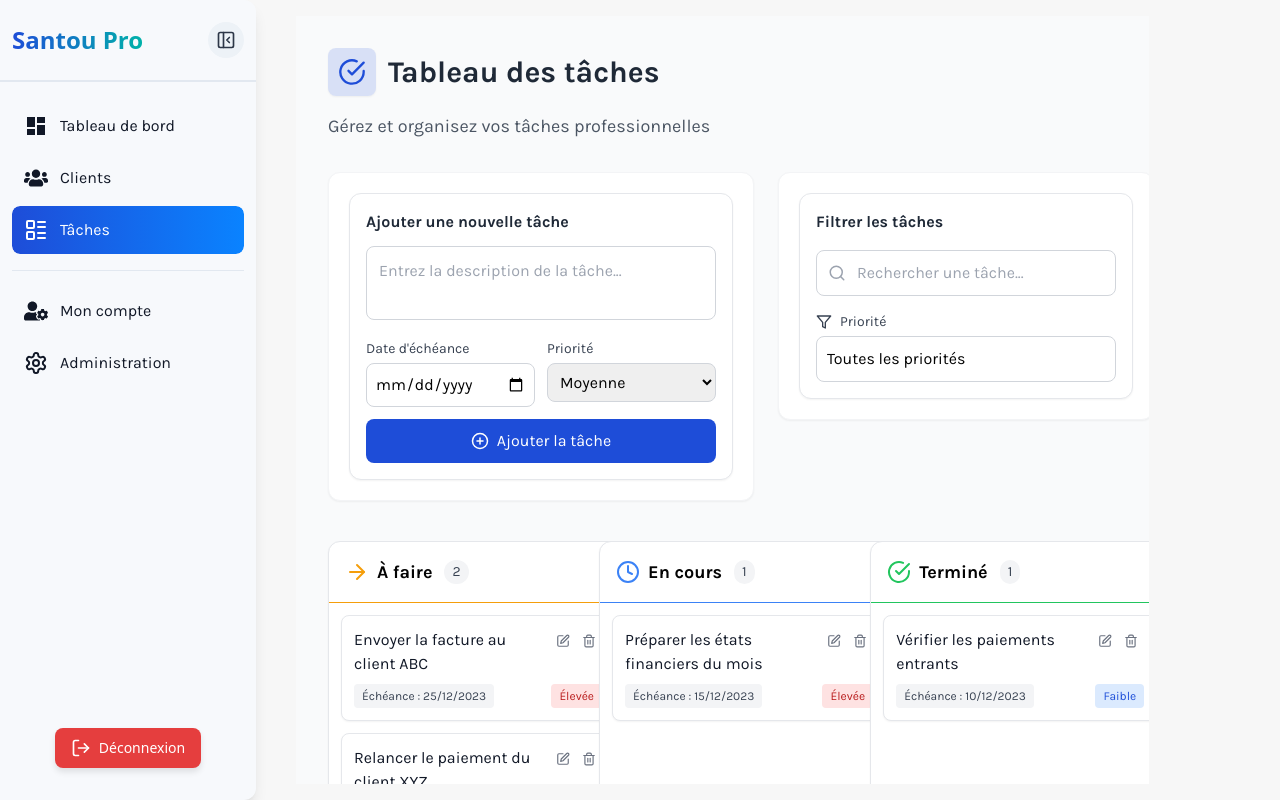
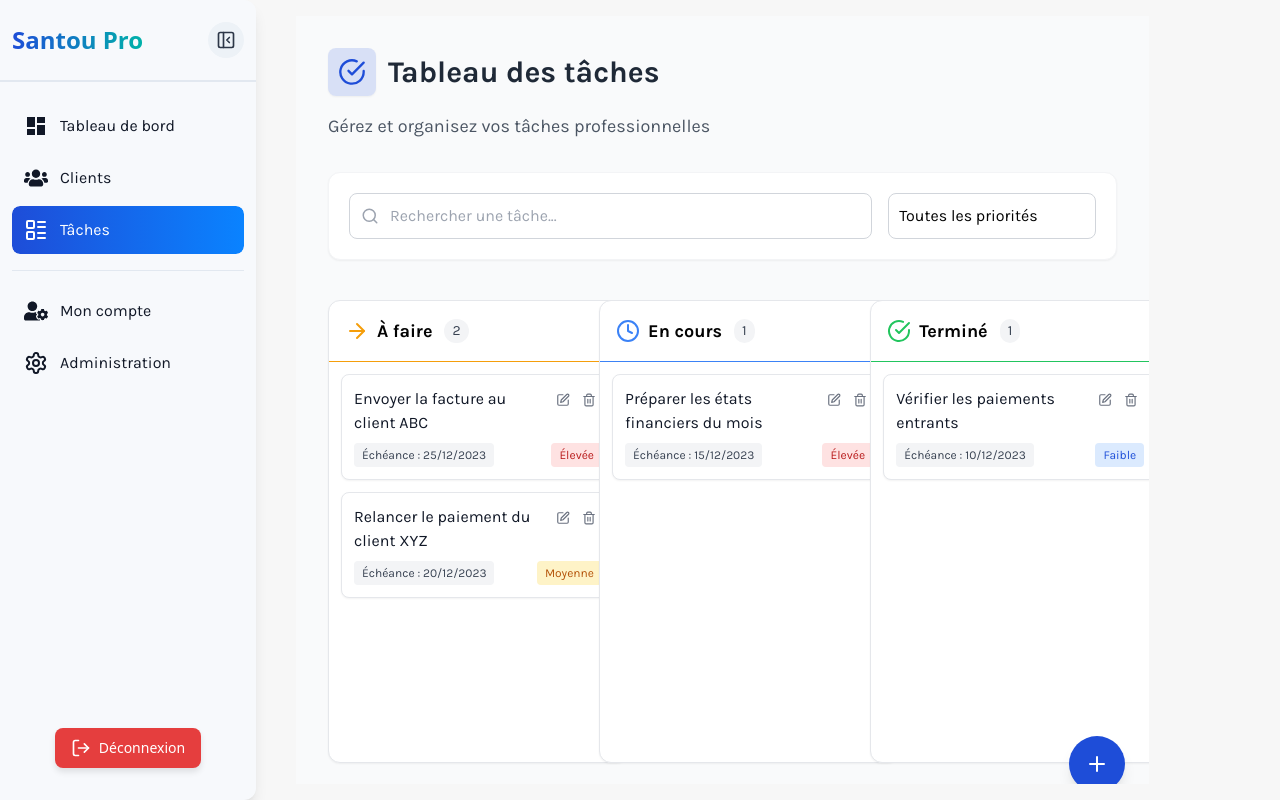
Before and after one commit to aboubacar3012/santu-frontend, a Next.js app: page /dashboard/tasks in a window 1280 px wide. Built offline with nearby package versions, Linux system fonts and the light colour scheme.

Commit message:
feat: ajout d'un modal pour l'ajout de tâches avec amélioration de l'interface utilisateur et ajustements de styles

```diff
--- a/src/app/dashboard/tasks/page.tsx
+++ b/src/app/dashboard/tasks/page.tsx
@@ -2,12 +2,22 @@
 
 import { useState, useRef, useEffect } from 'react';
 import { DragDropContext } from '@hello-pangea/dnd';
-import { ArrowRight, ArrowLeft, CheckCircle, Clock, AlertTriangle } from 'lucide-react';
+import {
+  ArrowRight,
+  ArrowLeft,
+  CheckCircle,
+  Clock,
+  PlusCircle,
+  Search,
+  Filter,
+  Plus,
+} from 'lucide-react';
 import { motion } from 'framer-motion';
 import { Column, Task } from '@/src/types/task';
 import { TaskForm } from '@/src/components/tasks/TaskForm';
 import { TaskFilters } from '@/src/components/tasks/TaskFilters';
 import { TaskColumn } from '@/src/components/tasks/TaskColumn';
+import Modal from '@/src/components/ui/Modal';
 
 const TasksPage = () => {
   const [columns, setColumns] = useState<{ [key: string]: Column }>({
@@ -169,6 +179,9 @@ const TasksPage = () => {
     setNewTaskContent('');
     setNewTaskDueDate('');
     setNewTaskPriority('medium');
+
+    // Fermer le modal après l'ajout
+    setIsAddTaskModalOpen(false);
   };
 
   const deleteTask = (taskId: string, columnId: string) => {
@@ -247,8 +260,14 @@ const TasksPage = () => {
 
   const filteredColumns = getFilteredColumns();
 
+  // État pour suivre l'onglet actif sur mobile
+  const [activeTab, setActiveTab] = useState<'add' | 'filter'>('add');
+
+  // État pour gérer l'ouverture du modal d'ajout de tâche
+  const [isAddTaskModalOpen, setIsAddTaskModalOpen] = useState(false);
+
   return (
-    <div className="p-4 md:p-8 bg-gray-50 min-h-screen">
+    <div className="relative p-4 md:p-8 bg-gray-50 min-h-screen">
       <motion.div
         initial={{ opacity: 0, y: 20 }}
         animate={{ opacity: 1, y: 0 }}
@@ -264,29 +283,13 @@ const TasksPage = () => {
         <p className="text-gray-600 text-lg">Gérez et organisez vos tâches professionnelles</p>
       </motion.div>
 
-      <div className="mb-10 space-y-6 md:space-y-0 md:flex md:flex-row md:gap-6 md:items-start md:justify-between">
+      {/* Section de filtre avec ajustements */}
+      <div className="mb-10">
         <motion.div
-          initial={{ opacity: 0, x: -10 }}
-          animate={{ opacity: 1, x: 0 }}
-          transition={{ delay: 0.1 }}
-          className="bg-white p-5 rounded-xl shadow-sm border border-gray-100 w-full md:w-auto"
-        >
-          <TaskForm
-            content={newTaskContent}
-            dueDate={newTaskDueDate}
-            priority={newTaskPriority}
-            onContentChange={setNewTaskContent}
-            onDueDateChange={setNewTaskDueDate}
-            onPriorityChange={setNewTaskPriority}
-            onAddTask={addTask}
-          />
-        </motion.div>
-
-        <motion.div
-          initial={{ opacity: 0, x: 10 }}
-          animate={{ opacity: 1, x: 0 }}
+          initial={{ opacity: 0, x: 0, y: 10 }}
+          animate={{ opacity: 1, x: 0, y: 0 }}
           transition={{ delay: 0.2 }}
-          className="bg-white p-5 rounded-xl shadow-sm border border-gray-100 w-full md:w-auto"
+          className="bg-white p-5 rounded-xl shadow-sm border border-gray-100 w-full"
         >
           <TaskFilters
             searchTerm={searchTerm}
@@ -348,6 +351,43 @@ const TasksPage = () => {
           </DragDropContext>
         </div>
       </div>
+
+      {/* Bouton flottant pour ouvrir le modal d'ajout de tâche */}
+      <motion.button
+        initial={{ scale: 0, opacity: 0 }}
+        animate={{ scale: 1, opacity: 1 }}
+        transition={{
+          type: 'spring',
+          stiffness: 260,
+          damping: 20,
+          delay: 0.5,
+        }}
+        onClick={() => setIsAddTaskModalOpen(true)}
+        className="absolute right-6 bottom-6 z-30 flex items-center justify-center w-14 h-14 rounded-full bg-finance-primary shadow-lg hover:bg-finance-primary-dark transition-colors"
+        aria-label="Ajouter une tâche"
+        whileHover={{ scale: 1.05 }}
+        whileTap={{ scale: 0.95 }}
+      >
+        <Plus size={24} className="text-white" />
+      </motion.button>
+
+      {/* Modal pour l'ajout de tâche */}
+      <Modal
+        isOpen={isAddTaskModalOpen}
+        onClose={() => setIsAddTaskModalOpen(false)}
+        title="Ajouter une nouvelle tâche"
+        size="medium"
+      >
+        <TaskForm
+          content={newTaskContent}
+          dueDate={newTaskDueDate}
+          priority={newTaskPriority}
+          onContentChange={setNewTaskContent}
+          onDueDateChange={setNewTaskDueDate}
+          onPriorityChange={setNewTaskPriority}
+          onAddTask={addTask}
+        />
+      </Modal>
     </div>
   );
 };
--- a/src/components/tasks/TaskFilters.tsx
+++ b/src/components/tasks/TaskFilters.tsx
@@ -19,13 +19,11 @@ export const TaskFilters: React.FC<TaskFiltersProps> = ({
     <motion.div
       initial={{ opacity: 0, scale: 0.95 }}
       animate={{ opacity: 1, scale: 1 }}
-      transition={{ duration: 0.3, delay: 0.2 }}
-      className="p-4 bg-white rounded-xl shadow-sm border border-gray-200 w-full"
+      transition={{ duration: 0.3 }}
+      className="w-full"
     >
-      <div className="w-full md:min-w-[300px] space-y-4">
-        <h3 className="font-semibold text-gray-800 mb-2">Filtrer les tâches</h3>
-
-        <div className="relative">
+      <div className="flex flex-col md:flex-row md:items-center md:gap-4 space-y-4 md:space-y-0">
+        <div className="relative flex-grow">
           <Search
             size={18}
             className="absolute left-3 top-1/2 transform -translate-y-1/2 text-gray-400"
@@ -39,10 +37,10 @@ export const TaskFilters: React.FC<TaskFiltersProps> = ({
           />
         </div>
 
-        <div>
+        <div className="md:w-52">
           <label
             htmlFor="filterPriority"
-            className="flex items-center gap-2 text-sm font-medium text-gray-700 mb-1"
+            className="flex items-center gap-2 text-sm font-medium text-gray-700 mb-1 md:sr-only"
           >
             <Filter size={16} />
             Priorité
@@ -54,9 +52,9 @@ export const TaskFilters: React.FC<TaskFiltersProps> = ({
             className="w-full p-2.5 border border-gray-300 rounded-lg focus:ring-2 focus:ring-finance-primary/50 focus:border-finance-primary appearance-none bg-white"
           >
             <option value="all">Toutes les priorités</option>
-            <option value="low">Faible</option>
-            <option value="medium">Moyenne</option>
-            <option value="high">Élevée</option>
+            <option value="low">Priorité: Faible</option>
+            <option value="medium">Priorité: Moyenne</option>
+            <option value="high">Priorité: Élevée</option>
           </select>
         </div>
       </div>
--- a/src/components/tasks/TaskForm.tsx
+++ b/src/components/tasks/TaskForm.tsx
@@ -1,5 +1,5 @@
 import React from 'react';
-import { PlusCircle, Calendar } from 'lucide-react';
+import { PlusCircle } from 'lucide-react';
 import { motion } from 'framer-motion';
 
 interface TaskFormProps {
@@ -28,26 +28,29 @@ export const TaskForm: React.FC<TaskFormProps> = ({
 
   return (
     <motion.div
-      initial={{ opacity: 0, scale: 0.95 }}
-      animate={{ opacity: 1, scale: 1 }}
-      transition={{ duration: 0.3, delay: 0.1 }}
-      className="p-4 bg-white rounded-xl shadow-sm border border-gray-200 w-full flex-grow"
+      initial={{ opacity: 0, y: 10 }}
+      animate={{ opacity: 1, y: 0 }}
+      transition={{ duration: 0.3 }}
+      className="w-full"
     >
-      <form onSubmit={handleSubmit} className="w-full md:min-w-[350px] space-y-3">
-        <h3 className="font-semibold text-gray-800 mb-2">Ajouter une nouvelle tâche</h3>
-
+      <form onSubmit={handleSubmit} className="w-full space-y-4">
         <div>
+          <label htmlFor="taskContent" className="block text-sm font-medium text-gray-700 mb-1">
+            Description de la tâche
+          </label>
           <textarea
+            id="taskContent"
             placeholder="Entrez la description de la tâche..."
             value={content}
             onChange={e => onContentChange(e.target.value)}
             className="w-full p-3 border border-gray-300 rounded-lg focus:ring-2 focus:ring-finance-primary/50 focus:border-finance-primary transition-all text-gray-800 resize-none"
-            rows={2}
+            rows={3}
             required
+            autoFocus
           />
         </div>
 
-        <div className="grid grid-cols-2 gap-3">
+        <div className="grid grid-cols-1 sm:grid-cols-2 gap-4">
           <div>
             <label htmlFor="dueDate" className="block text-sm font-medium text-gray-700 mb-1">
               Date d'échéance
@@ -57,7 +60,7 @@ export const TaskForm: React.FC<TaskFormProps> = ({
               type="date"
               value={dueDate}
               onChange={e => onDueDateChange(e.target.value)}
-              className="w-full p-2 border border-gray-300 rounded-lg focus:ring-2 focus:ring-finance-primary/50 focus:border-finance-primary"
+              className="w-full p-2.5 border border-gray-300 rounded-lg focus:ring-2 focus:ring-finance-primary/50 focus:border-finance-primary"
             />
           </div>
 
@@ -69,7 +72,7 @@ export const TaskForm: React.FC<TaskFormProps> = ({
               id="priority"
               value={priority}
               onChange={e => onPriorityChange(e.target.value as 'low' | 'medium' | 'high')}
-              className="w-full p-2 border border-gray-300 rounded-lg focus:ring-2 focus:ring-finance-primary/50 focus:border-finance-primary"
+              className="w-full p-2.5 border border-gray-300 rounded-lg focus:ring-2 focus:ring-finance-primary/50 focus:border-finance-primary"
             >
               <option value="low">Faible</option>
               <option value="medium">Moyenne</option>
@@ -78,13 +81,15 @@ export const TaskForm: React.FC<TaskFormProps> = ({
           </div>
         </div>
 
+        <div className="pt-3">
           <button
             type="submit"
-          className="w-full flex items-center justify-center gap-2 bg-finance-primary text-white py-2.5 px-4 rounded-lg hover:bg-finance-primary-dark transition-colors font-medium"
+            className="w-full flex items-center justify-center gap-2 bg-finance-primary text-white py-3 px-4 rounded-lg hover:bg-finance-primary-dark transition-colors font-medium"
           >
             <PlusCircle size={18} />
             <span>Ajouter la tâche</span>
           </button>
+        </div>
       </form>
     </motion.div>
   );
```
Lines whose indentation alone changed are shown as unchanged.
